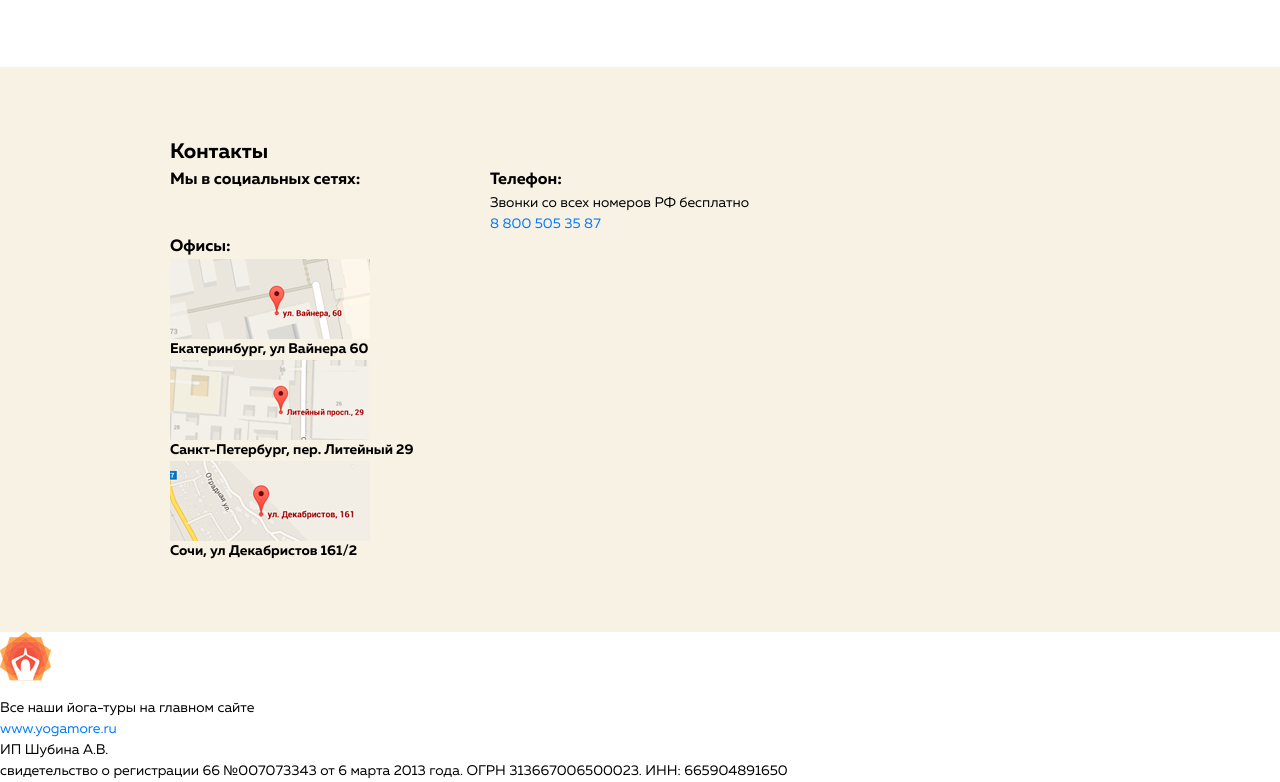
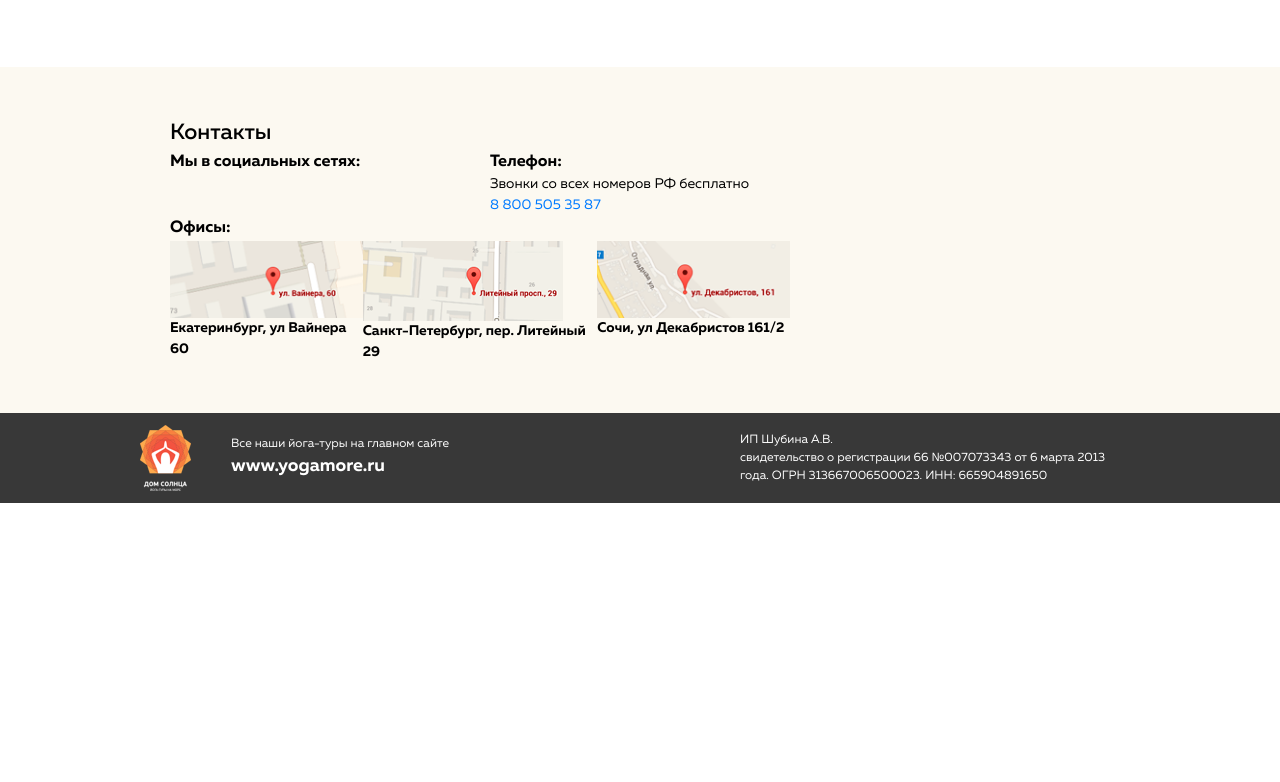
Before and after one commit to dmitriywolf/yoga, a website: page src/index.html in a window 1280 px wide. Shown: the part 10022-10804 px from the top of the page. After the commit the page ends 10525 px from the top, so only its background shows below. Drawn offline with nearby package versions, Linux system fonts and the light colour scheme; files that its build step writes are made by us from their sources.

Commit message:
footer styles

```diff
--- a/src/index.html
+++ b/src/index.html
@@ -824,21 +824,15 @@
 
     </section> <!-- /.section .guarantee__wrapper -->
 
-
-
     <!-- Contacts -->
-    <section class="section section--bg contacts__wrapper">
-
+    <section class="contacts__wrapper">
         <div class="container">
             <div class="contacts">
                 <h2 class="contacts__title">Контакты</h2>
-
                 <div class="row ">
 
-                    <div class="col-4">
-                        <div class="contacts__social social">
+                    <div class="contacts__social social col-4">
                         <h3 class="contacts__subtitle">Мы в социальных сетях:</h3>
-
                         <div class="social__list">
                                 <div class="social__item">
 
@@ -850,24 +844,18 @@
 
                                 </div>
                         </div>
+                    </div> <!-- /.contacts__social .social -->
 
-                        </div>
-                    </div>
-
-                    <div class="col-4">
-
-                        <div class="contacts__phone-wrapper">
+                    <div class="contacts__phone-wrapper col-4">
                         <h3 class="contacts__subtitle">Телефон:</h3>
                         <p class="contatcs__text">Звонки со всех номеров РФ бесплатно </p>
                         <a class="contacts__phone" href="tel:8800505358*">8 800 505 35 87</a>
-                        </div>
+                    </div> <!-- /.contacts__phone-wrapper -->
 
-                    </div>
 
-                    <div class="col-8">
-                        <div class="contacts__address">
+                    <div class="contacts__address col-8">
                         <h3 class="contacts__subtitle">Офисы:</h3>
-                            <div class="address__list">
+                        <div class="address__list d-flex justify-content-between">
                             <div class="addres__item">
                                 <img src="img/maps/item-1.png" alt="">
                                 <h4 class="address__title">Екатеринбург, ул Вайнера 60</h4>
@@ -883,43 +871,36 @@
                                 <h4 class="address__title">Сочи, ул Декабристов 161/2</h4>
                             </div>
                         </div>
+                    </div> <!-- /.contacts__address-->
 
-                        </div>
+                </div><!-- /.row -->
+            </div><!-- /.contacts -->
+        </div> <!-- /.container -->
+    </section> <!-- /.section .contacts__wrapper -->
 
 
-                    </div>
-
-
-
-                </div>
-            </div>
-
-        </div>
-    </section> <!-- /.section .contacts__wrapper -->
 </main>
-
-
-<footer class="footer" >
-    <div class="footer__inner">
+<footer class="footer">
+    <div class="footer__inner d-flex align-content-center align-items-center">
 
         <div class="footer__logo">
             <img src="img/logo/footer-logo.png" alt="">
-        </div>
+        </div><!-- /.footer__logo -->
 
         <div class="footer__link-wrapper">
             <p class="footer__text">Все наши йога-туры на главном сайте</p>
             <a class="footer__link" href="#">www.yogamore.ru</a>
-        </div>
+        </div><!-- /.footer__link-wrapper -->
 
         <div class="footer__info">
             <p class="footer__text">ИП Шубина А.В.</p>
             <p class="footer__text">свидетельство о регистрации 66 №007073343 от 6 марта 2013 года.
                 ОГРН 313667006500023. ИНН: 665904891650</p>
-        </div>
+        </div> <!-- /.footer__info -->
 
-    </div>
+    </div> <!-- /.footer__inner -->
 
-</footer>
+</footer> <!-- /.footer -->
 
 </body>
 </html>
--- /dev/null
+++ b/src/scss/blocks/contacts.scss
@@ -0,0 +1,12 @@
+.contacts__wrapper {
+    background-color: #fcf9f1;
+}
+
+.contacts {
+    padding: 50px 0;
+}
+
+.contacts__title {
+    font-size: 22px;
+    font-weight: 500;
+}
--- /dev/null
+++ b/src/scss/blocks/footer.scss
@@ -0,0 +1,35 @@
+.footer {
+    background-color: #383838;
+}
+
+.footer__inner {
+    max-width: 1000px;
+    margin: 0 auto;
+    padding: 12px 0;
+
+    color: #ffffff;
+}
+
+.footer__logo {
+    margin-right: 40px;
+
+    img {
+        min-width: 50px;
+    }
+}
+
+.footer__text {
+    font-size: 12px;
+}
+
+.footer__link {
+    font-size: 18px;
+    font-weight: 700;
+    color: #ffffff;
+}
+
+.footer__info {
+    max-width: 400px;
+    padding-right: 20px;
+    margin-left: auto;
+}
--- a/src/scss/style.scss
+++ b/src/scss/style.scss
@@ -45,3 +45,7 @@
 
 @import "blocks/guarantees";
 @import "blocks/guarantee";
+
+@import "blocks/contacts.scss";
+
+@import "blocks/footer";
```
Lines whose indentation alone changed are shown as unchanged.
